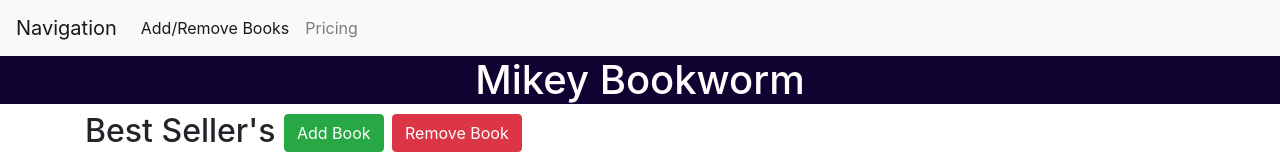
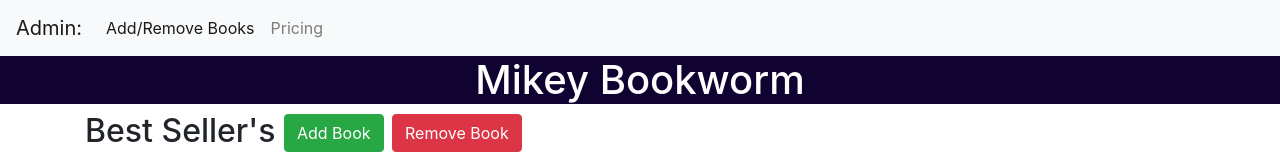
Before and after one commit to mrodsky/1806-june-04-michael-pj0, a website: page index.html in a window 1280 px wide. Shown: the top 160 px of the page. Drawn offline with nearby package versions, Linux system fonts and the light colour scheme.

Commit message:
update to nav bar

```diff
--- a/index.html
+++ b/index.html
@@ -19,7 +19,7 @@
 
 
   <nav class="navbar navbar-expand-lg navbar-light bg-light">
-    <a class="navbar-brand" href="#">Navigation</a>
+    <a class="navbar-brand" href="#">Admin:</a>
     <button class="navbar-toggler" type="button" data-toggle="collapse" data-target="#navbarNav" aria-controls="navbarNav" aria-expanded="false"
       aria-label="Toggle navigation">
       <span class="navbar-toggler-icon"></span>
```
